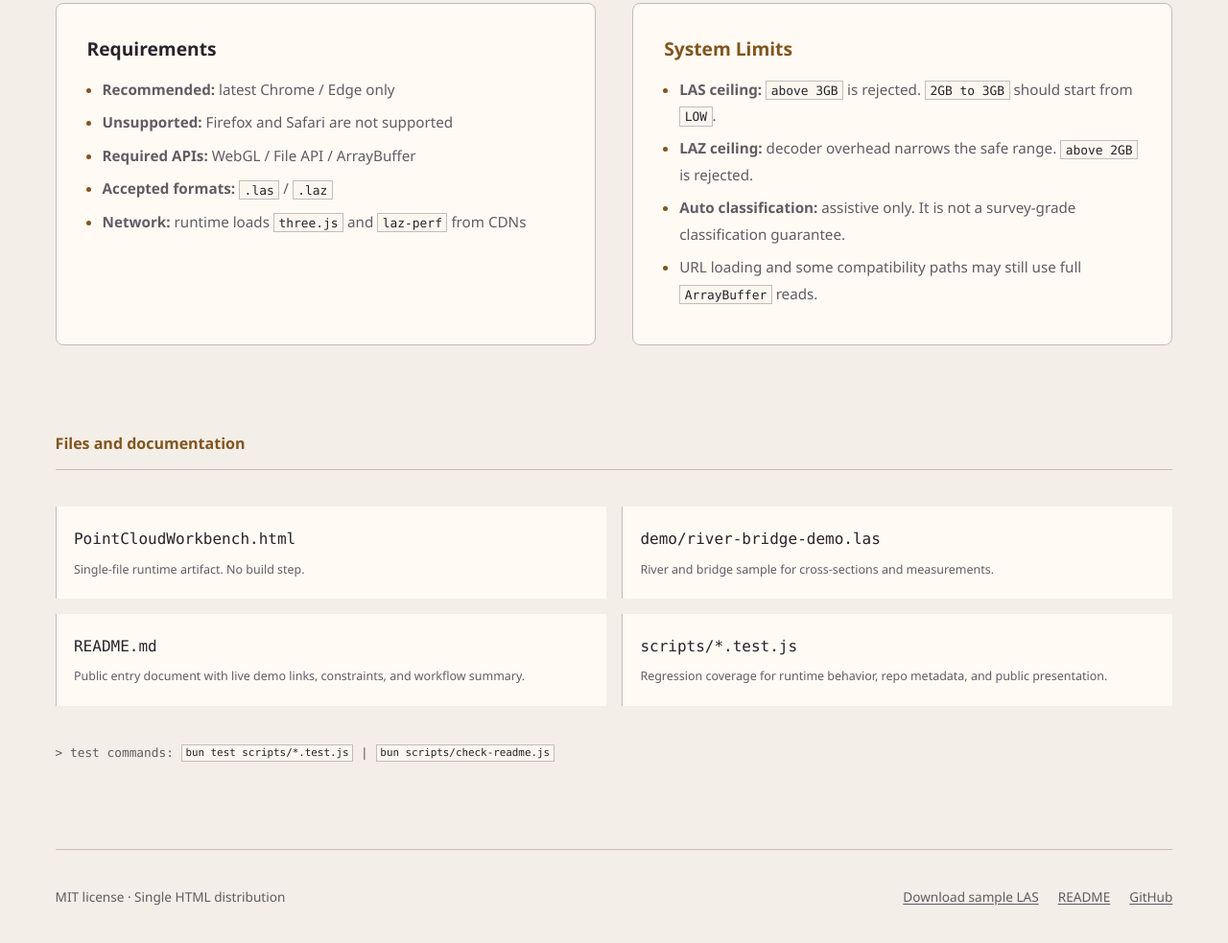
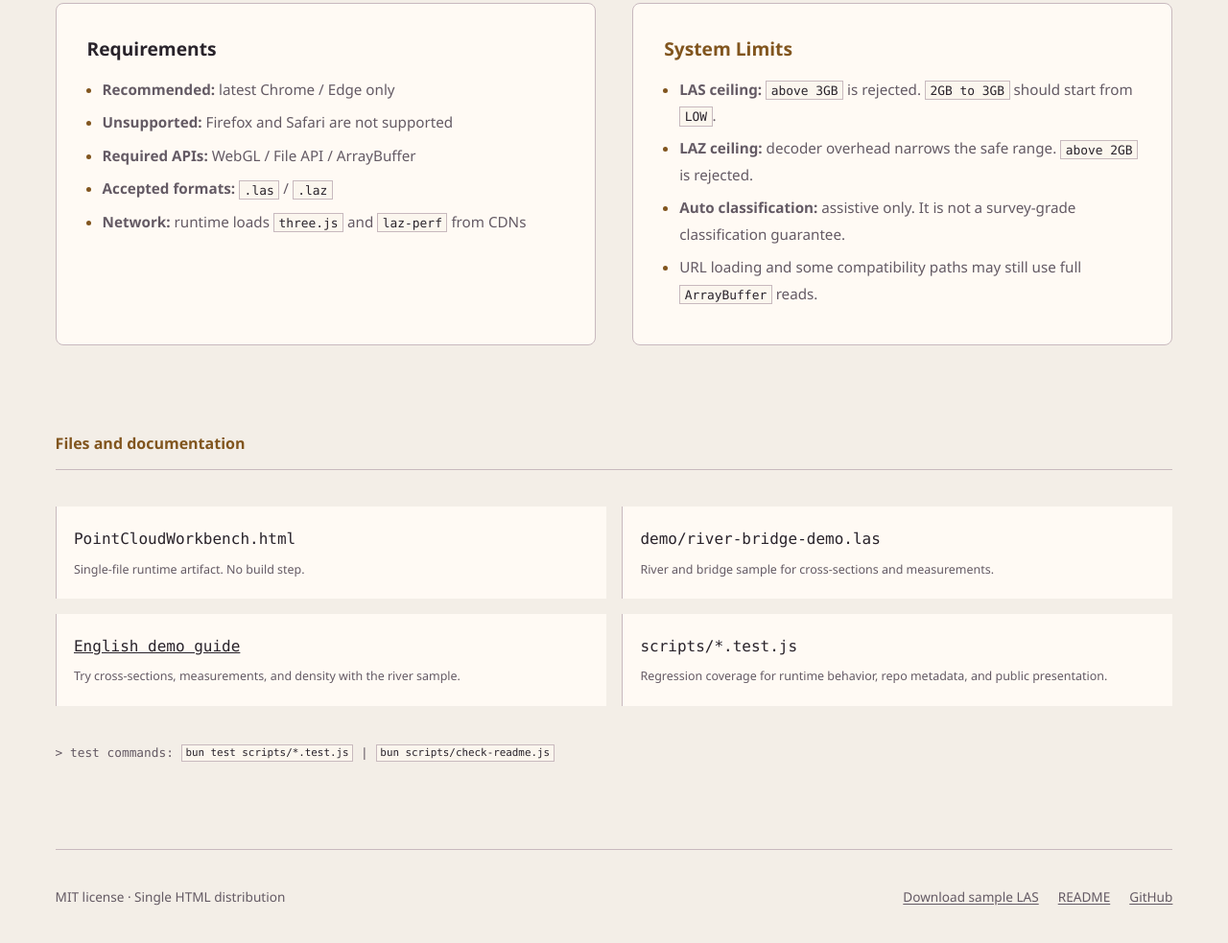
Before and after one commit to tsutomu-n/pointcloud-workbench-html, a plain HTML site: page index.html in a window 1280 px wide. Shown: the part 1010-1993 px from the top of the page at 96% size. Drawn offline with Linux system fonts and the light colour scheme.

Commit message:
docs: add a Simplified Chinese quickstart and guide links

```diff
--- a/index.html
+++ b/index.html
@@ -771,10 +771,9 @@
               </span>
             </div>
             <div class="doc-item">
-              <strong id="docThreeTitle">README.md</strong>
+              <strong><a id="docThreeTitle" href="https://github.com/tsutomu-n/pointcloud-workbench-html/blob/main/docs/quickstart.en.md">English demo guide</a></strong>
               <span id="docThreeDesc">
-                Public entry document with live demo links, constraints, and workflow
-                summary.
+                Try cross-sections, measurements, and density with the river sample.
               </span>
             </div>
             <div class="doc-item">
@@ -863,9 +862,8 @@
           docTwoTitle: "demo/river-bridge-demo.las",
           docTwoDesc:
             "River and bridge sample for cross-sections and measurements.",
-          docThreeTitle: "README.md",
-          docThreeDesc:
-            "Public entry document with live demo links, constraints, and workflow summary.",
+          docThreeTitle: "English demo guide",
+          docThreeDesc: "Try cross-sections, measurements, and density with the river sample.",
           docFourTitle: "scripts/*.test.js",
           docFourDesc:
             "Regression coverage for runtime behavior, repo metadata, and public presentation.",
@@ -917,8 +915,8 @@
           docOneDesc: "単一 HTML の実行本体。ビルド工程はありません。",
           docTwoTitle: "demo/river-bridge-demo.las",
           docTwoDesc: "断面確認と計測を試すための河川と橋の LAS サンプルです。",
-          docThreeTitle: "README.md",
-          docThreeDesc: "公開向けの入口文書。Live Demo、制約、開発情報をまとめています。",
+          docThreeTitle: "クイックスタート",
+          docThreeDesc: "河川サンプルの操作と手元のファイルの開き方を案内します。",
           docFourTitle: "scripts/*.test.js",
           docFourDesc: "挙動回帰、公開面、リポジトリ整合性を Bun で検証します。",
           docsNote:
@@ -969,8 +967,8 @@
           docOneDesc: "单文件运行主体，无需构建。",
           docTwoTitle: "demo/river-bridge-demo.las",
           docTwoDesc: "用于查看剖面和测量距离的河流和桥梁 LAS 样本。",
-          docThreeTitle: "README.md",
-          docThreeDesc: "公共入口文档，汇总 Live Demo、限制与开发说明。",
+          docThreeTitle: "中文快速入门",
+          docThreeDesc: "试用河流示例，或打开自己的 LAS 和 LAZ 文件。",
           docFourTitle: "scripts/*.test.js",
           docFourDesc: "使用 Bun 验证运行行为、仓库元数据与公开展示面。",
           docsNote:
@@ -1107,6 +1105,10 @@
         setLandingText("docTwoTitle", copy.docTwoTitle);
         setLandingText("docTwoDesc", copy.docTwoDesc);
         setLandingText("docThreeTitle", copy.docThreeTitle);
+        const guideLink = document.getElementById("docThreeTitle");
+        if (guideLink) {
+          guideLink.href = `https://github.com/tsutomu-n/pointcloud-workbench-html/blob/main/docs/quickstart.${normalized}.md`;
+        }
         setLandingText("docThreeDesc", copy.docThreeDesc);
         setLandingText("docFourTitle", copy.docFourTitle);
         setLandingText("docFourDesc", copy.docFourDesc);
```
Also changed, not shown: scripts/landing-page-i18n.test.js (+5 -1 lines), 6 other files.
